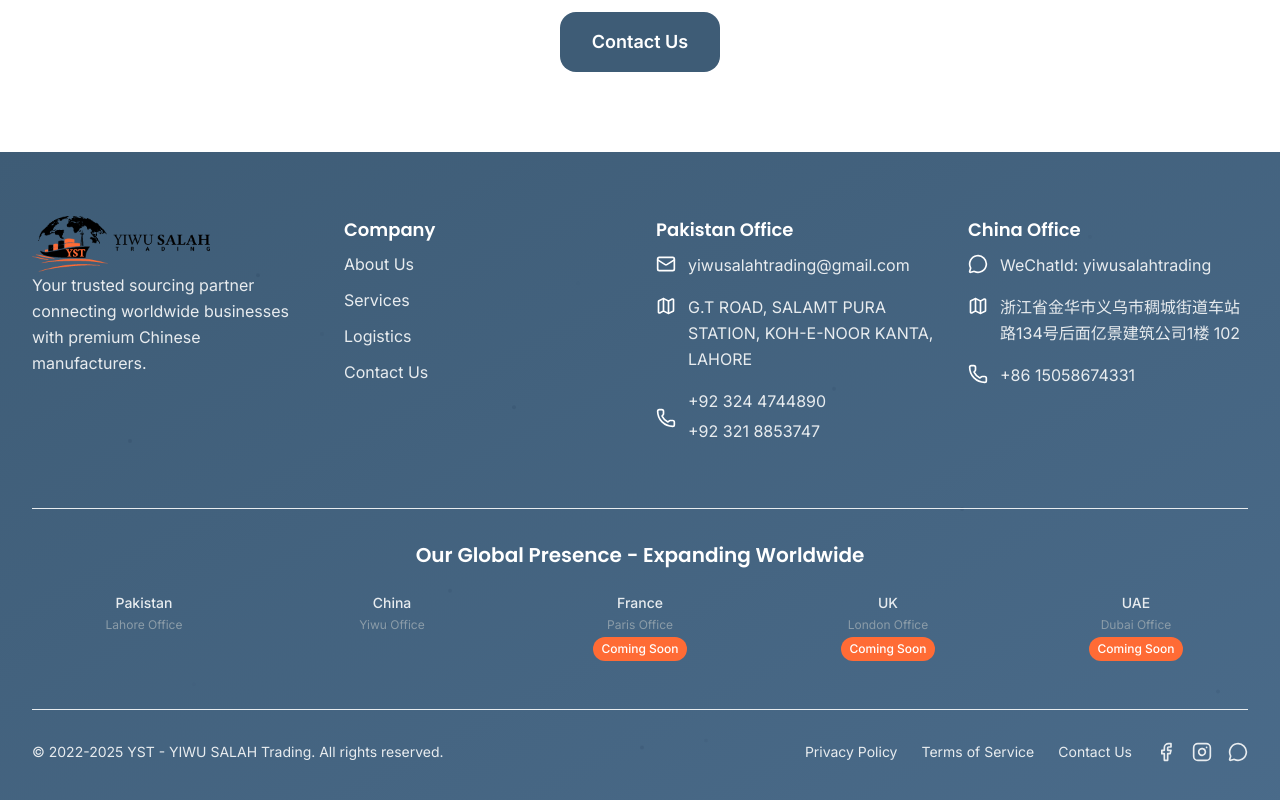
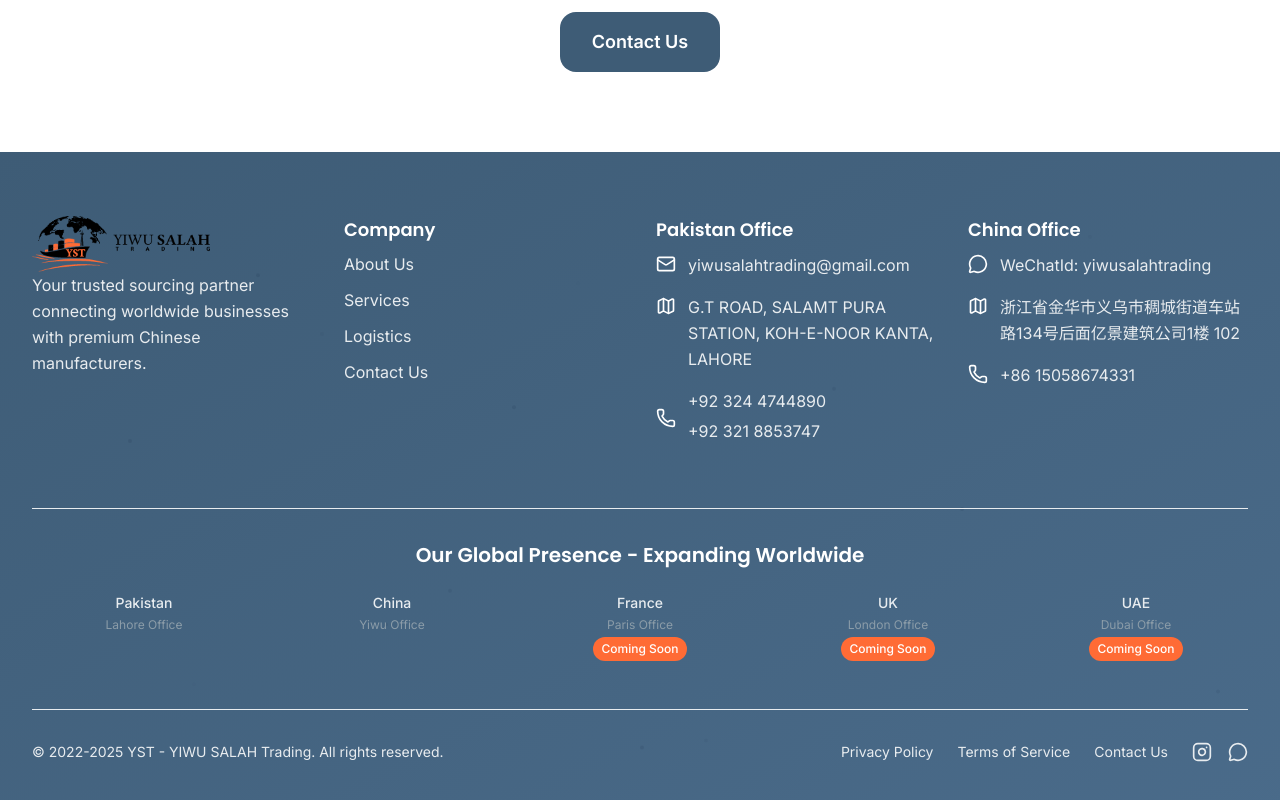
Before and after one commit to SufyanFarooq/ocen-site, a Next.js app: page /faqs in a window 1280 px wide. Shown: the part 1841-2641 px from the top of the page. Built offline with nearby package versions, Linux system fonts and the light colour scheme.

Commit message:
insta link added

```diff
--- a/components/Footer.tsx
+++ b/components/Footer.tsx
@@ -240,16 +240,16 @@ const Footer = () => {
 
             {/* Social Media Icons */}
             <div className="flex space-x-4">
-              <Link
+              {/* <Link
                 href="https://facebook.com/yiwusalahtrading"
                 target="_blank"
                 rel="noopener noreferrer"
                 className="text-[#E8ECEF] hover:text-[var(--primary)] transition-colors duration-200"
               >
                 <Facebook className="h-5 w-5" />
-              </Link>
+              </Link> */}
               <Link
-                href="https://instagram.com/yiwusalahtrading"
+                href="https://www.instagram.com/abdulrehmanbinsohail?igsh=cHl2czMzbTZtMDlp"
                 target="_blank"
                 rel="noopener noreferrer"
                 className="text-[#E8ECEF] hover:text-[var(--primary)] transition-colors duration-200"
```
